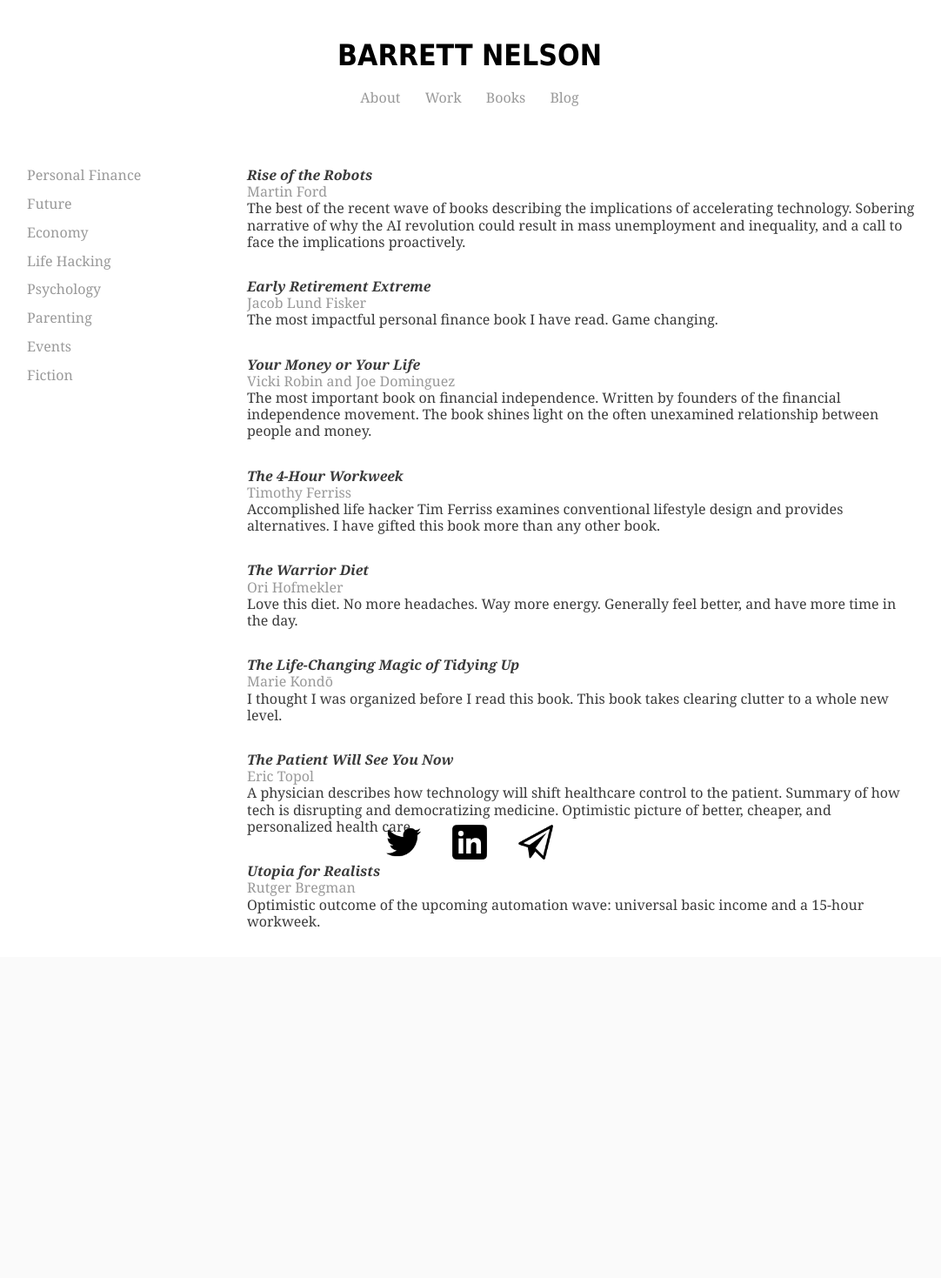
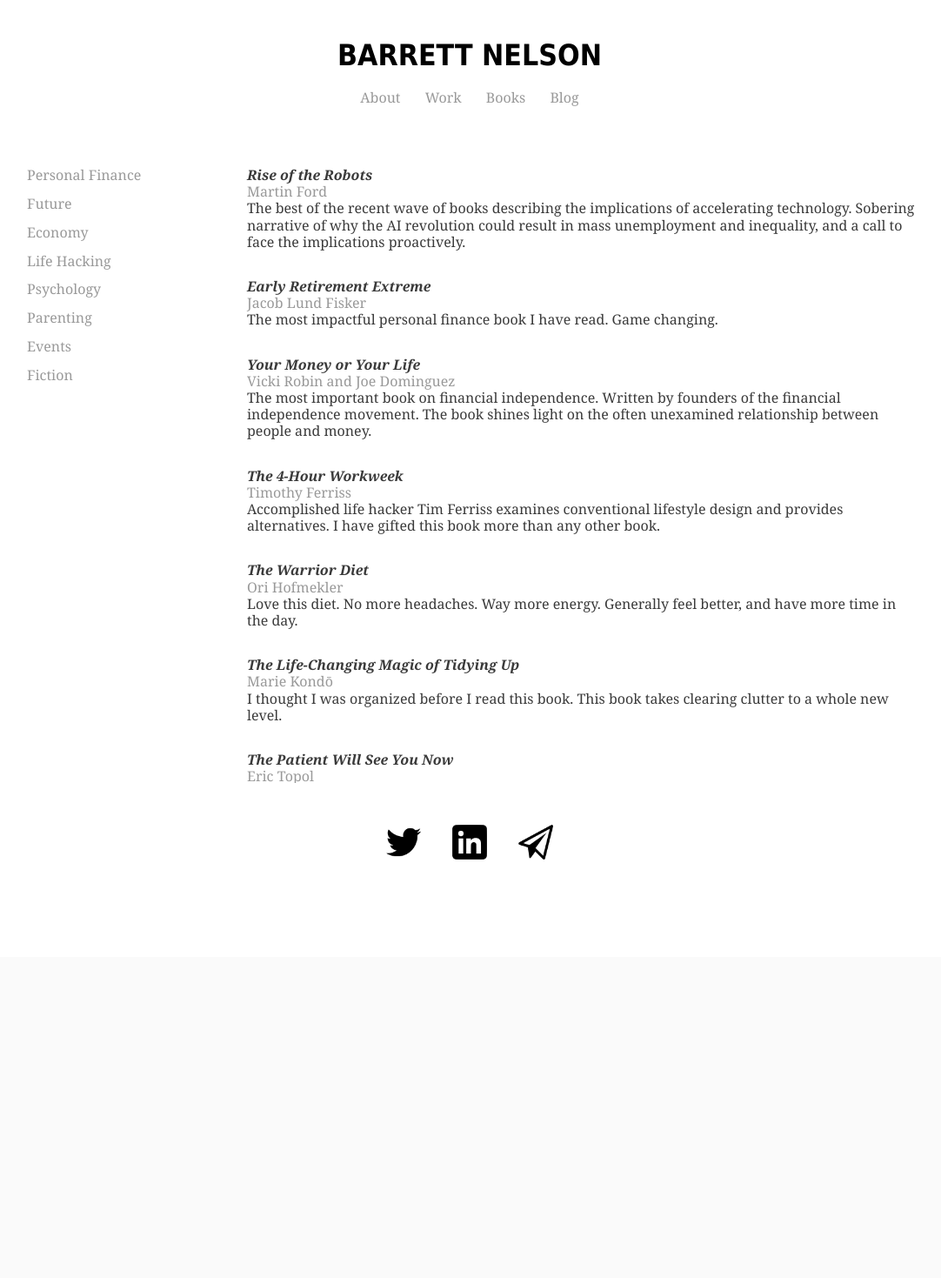
Before and after one commit to bstnel/bstnel.github.io, a Jekyll site: the page books/index.html, which Jekyll copies as it is, in a window 1280 px wide. Shown: the whole page at 87% size, without its empty margins (100-1182 px from the left). Built offline with Jekyll 4.4.1, drawn with Linux system fonts in a browser that asks for light colours; after the commit the page ends 1149 px from its top, so only the background shows below that.

Commit message:
Update main.css

```diff
--- a/css/main.css
+++ b/css/main.css
@@ -1,4 +1,5 @@
 body {
+      position: relative;
       margin: 0 auto;
       color: #3a3a3a;
       font-family: Georgia, serif;
@@ -49,11 +50,13 @@
     .content{
       width: 80%;
       padding: 0 10% 5%;
+      position: relative;
     }
 .books{
       width: 60%;
-      padding: 0 30% 30%;
+      padding: 0 30% 5%;
       line-height: 120%;
+      position: relative;
       }
 a{
       color: #999999;
@@ -155,6 +158,7 @@
   margin: 0;
   background-color: white;
   text-align: center;
+  position: relative;
 }
 .footer li {
     display:inline;
```
